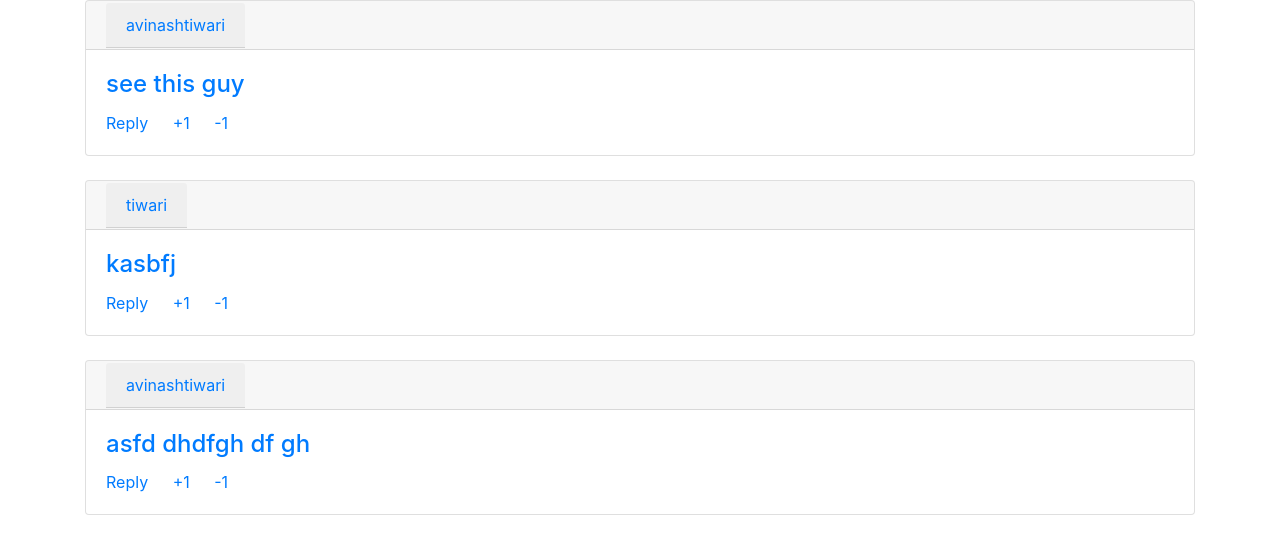
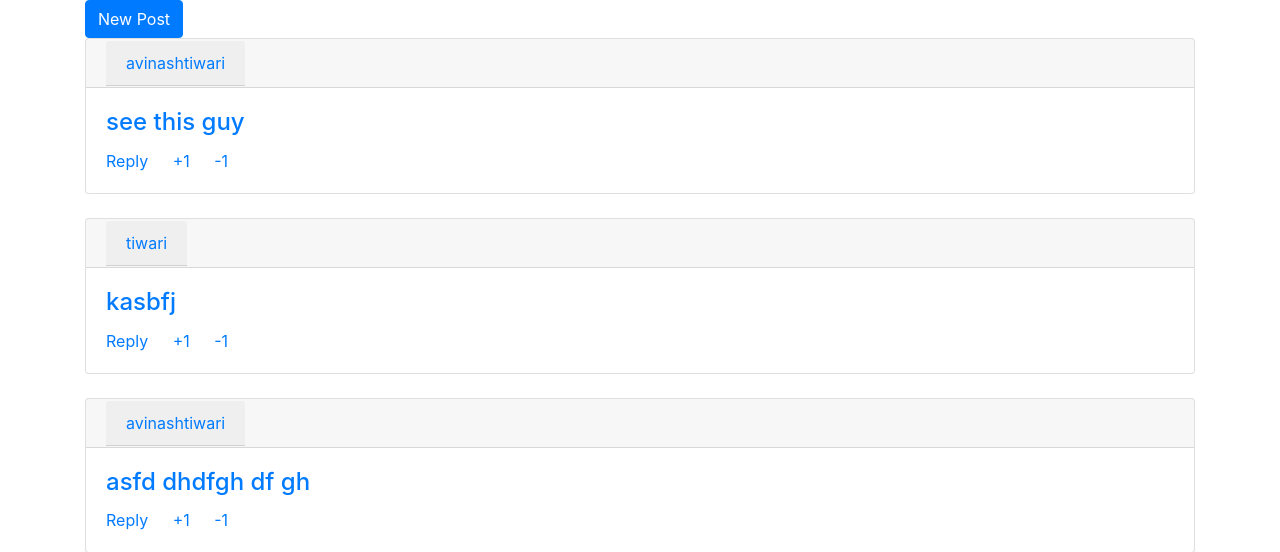
Before and after one commit to Tamanna-jangra/reddit-clone, a Django app: page /board/1 in a window 1280 px wide. Shown: the top 552 px of the page. Run offline with Django 3.2, Linux system fonts and the light colour scheme; data comes from the database, SQL or seed files in the repository; some libraries are stand-ins or nearby versions.

Commit message:
Post creation form created adn readme changed

```diff
--- a/boards/urls.py
+++ b/boards/urls.py
@@ -4,4 +4,5 @@ urlpatterns = [
     path('', views.HomePageView,name='home'),
     path('board/<int:id>', views.BoardView,name='board'),
     path('post/<int:id>', views.PostView,name='post'),
+    path('new/<int:id>', views.PostCreateView,name='new_post'),
 ]
--- a/boards/views.py
+++ b/boards/views.py
@@ -1,6 +1,6 @@
-from django.shortcuts import render
-from django.views.generic import TemplateView
+from django.shortcuts import render,redirect,get_object_or_404
 from .models import SubReddits,Subscriptions,Posts,Comments,Votes
+from .forms import PostForm
 # Create your views here.
 
 def HomePageView(request):
@@ -11,3 +11,16 @@ def BoardView(request,id):
 
 def PostView(request,id):
     return render(request,'Post.html',{'comment':Posts.objects.get(id=id)})
+
+def PostCreateView(request,id):
+    if request.method=='POST':
+        form=PostForm(request.POST)
+        if form.is_valid():
+            b =get_object_or_404(SubReddits,id=id)
+            text = request.POST['text']
+            detail = request.POST['detail']
+            Posts.objects.create(board=b,text=text,detail=detail,author=request.user.username)
+            return redirect('home')
+    else:
+        form=PostForm()
+    return redirect(request,'PostCreate.html',{'form':form})
--- a/templates/Board.html
+++ b/templates/Board.html
@@ -1,6 +1,7 @@
 {%extends 'base.html' %}
 {%block title%} {{posts.name}} {%endblock%}
 {% block content %}
+    <a href="{%url 'new_post' posts.id%}" class="btn btn-primary">New Post</a>
     {%for i in posts.PostBoard.all%}
             <div class="card">
                 <div class="card-header">
```
Also changed, not shown: boards/forms.py (added, +7 -0 lines), templates/PostCreate.html (added, +10 -0 lines), README.md.
